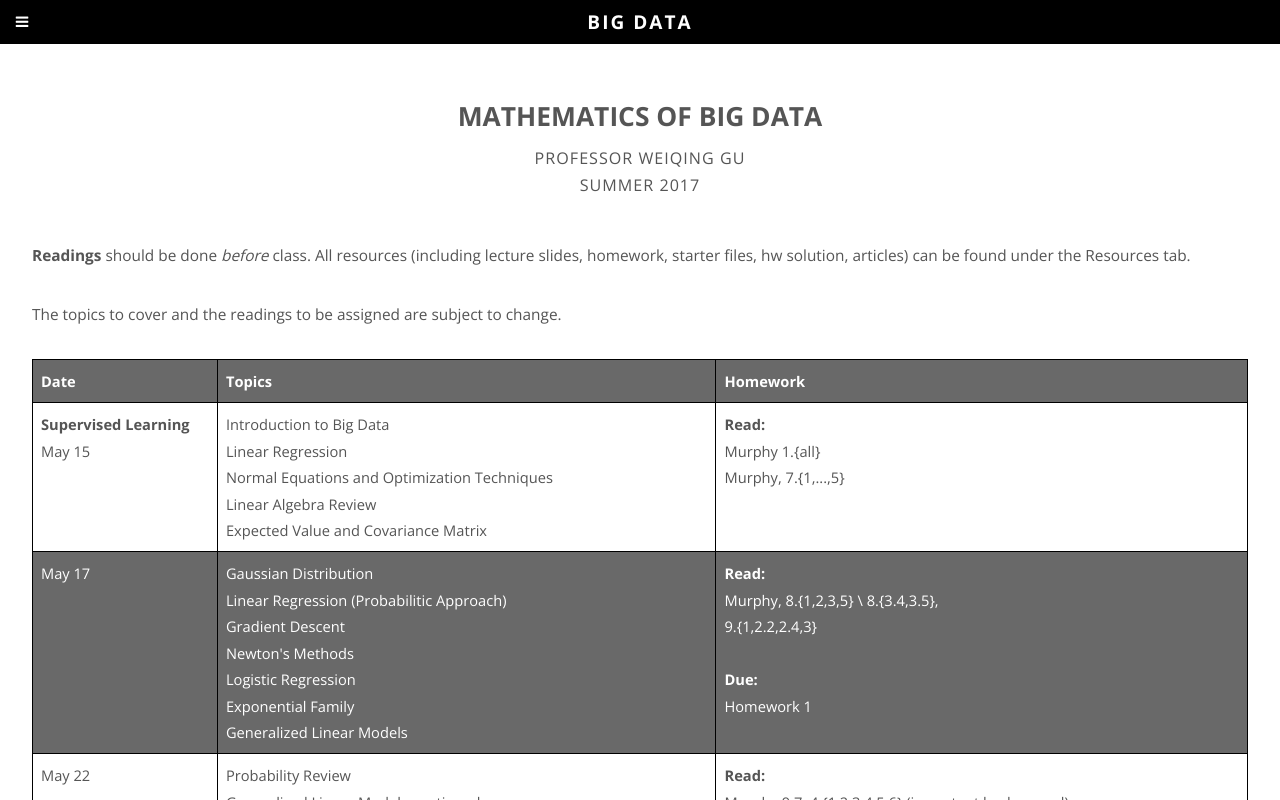
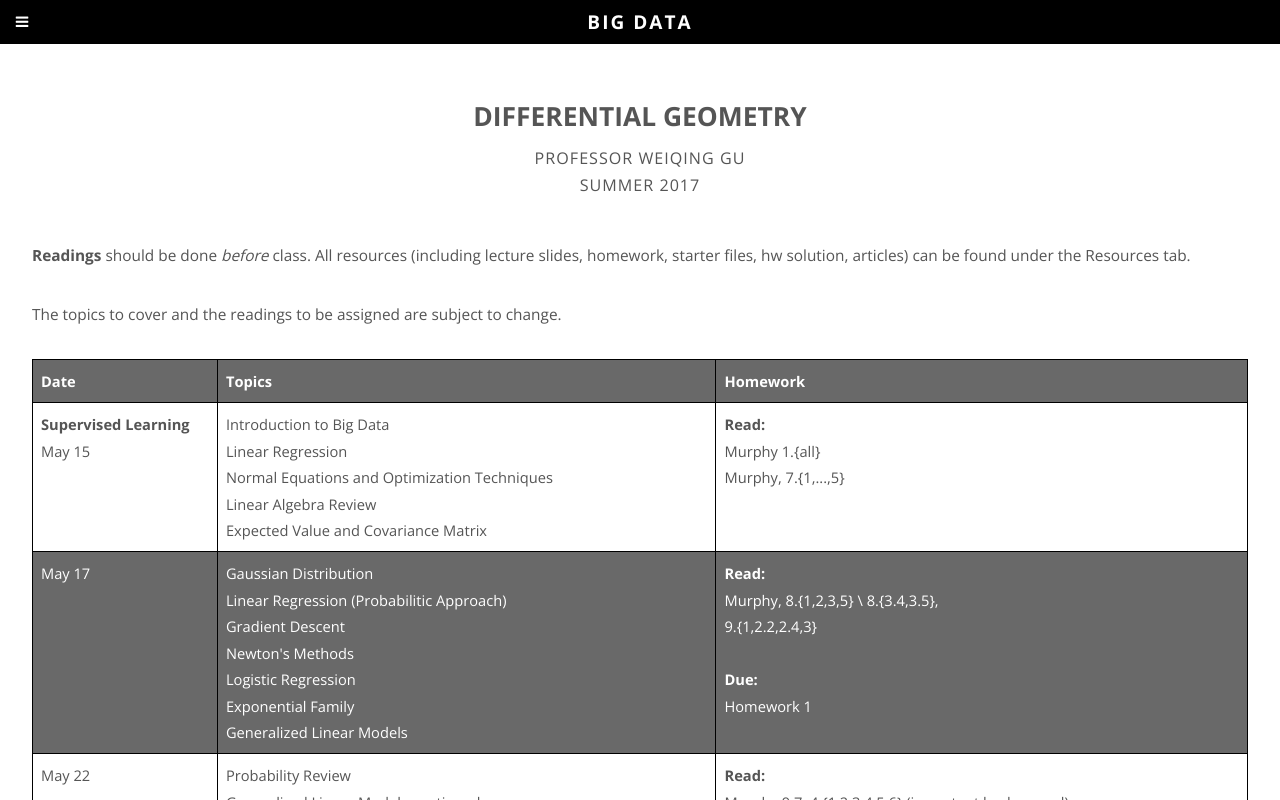
Before and after one commit to weiqinggu/Math142, a plain HTML site: page schedule.html in a window 1280 px wide. Shown: the top 800 px of the page. Drawn offline with nearby package versions, Linux system fonts and the light colour scheme.

Commit message:
modified schedule

```diff
--- a/schedule.html
+++ b/schedule.html
@@ -58,7 +58,7 @@
 				<div id="content" class="container">
 					<section>
 						<header class="major">
-							<h2 align="center">Mathematics of Big Data</h2>
+							<h2 align="center">Differential Geometry</h2>
 							<span class="byline" align="center">
 								Professor Weiqing Gu <br>
 								Summer 2017
```
